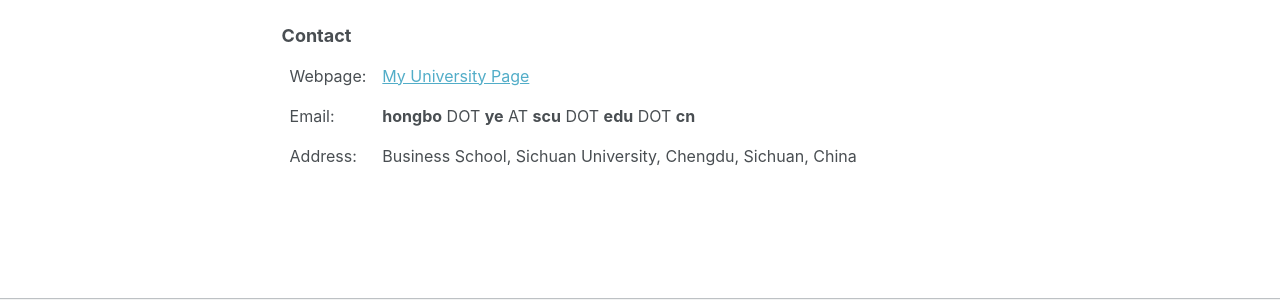
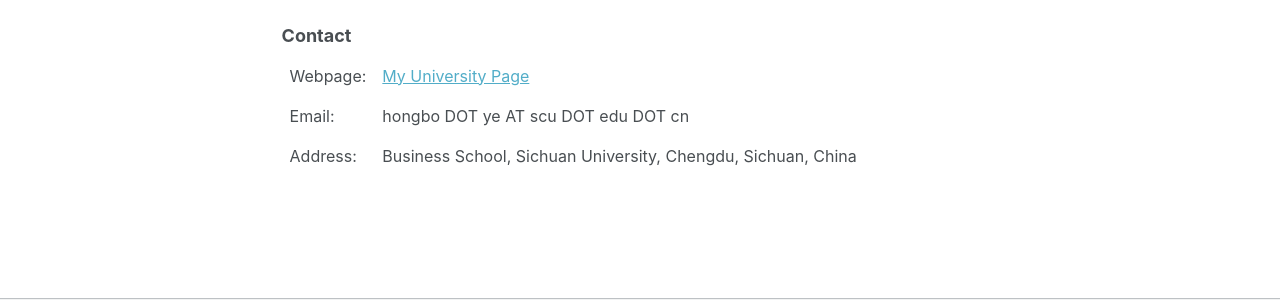
Before and after one commit to hb-ye/hb-ye.github.io, a Jekyll site: the page built from index.markdown, in a window 1280 px wide and 951 px high. Shown: the part 561-861 px from the top of the window. Built offline with Jekyll 4.4.1, drawn with Linux system fonts in a browser that asks for light colours; some web fonts are replaced.

Commit message:
Update index.markdown

```diff
--- a/index.markdown
+++ b/index.markdown
@@ -40,7 +40,7 @@ I have a broad spectrum of research interest in transport-related problems, with
 
   <tr valign="top" style=" border: none;">
     <td style="border: none;"> Email: </td>
-    <td style="border: none;"> <b>hongbo</b> DOT <b>ye</b> AT <b>scu</b> DOT <b>edu</b> DOT <b>cn</b> </td>
+    <td style="border: none;"> hongbo DOT ye AT scu DOT edu DOT cn </td>
   </tr>
 
   <tr valign="top" style="border: none;">
```
